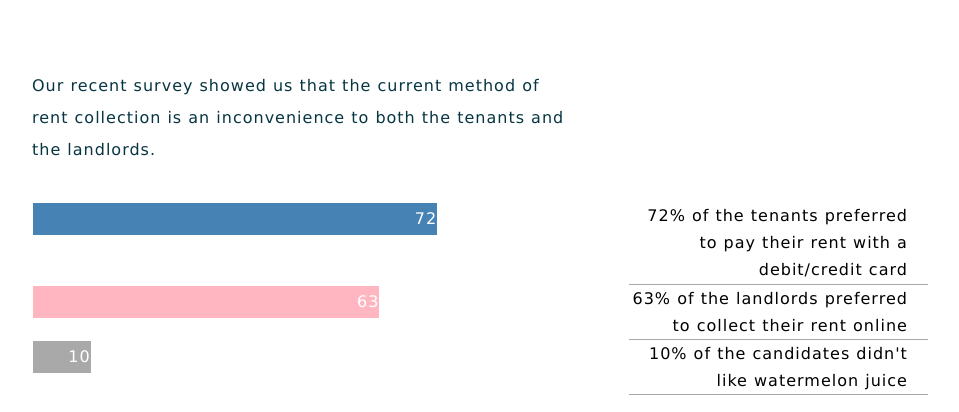
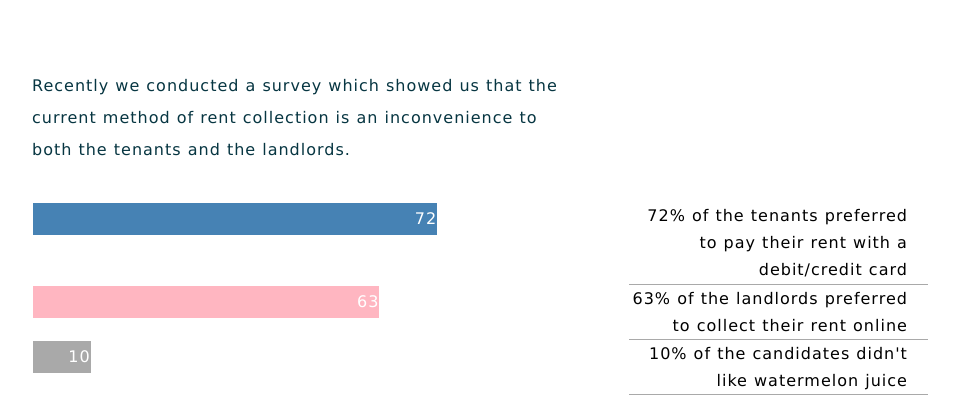
Before and after one commit to wrinq/wrinq, a website: page index.html in a window 1280 px wide. Shown: the part 198-610 px from the top of the page, without its empty margins (282-1241 px from the left). Drawn offline with Linux system fonts and the light colour scheme.

Commit message:
Yep I can't get no satisfaction

```diff
--- a/index.html
+++ b/index.html
@@ -19,7 +19,7 @@
 	  WRINQ
 	</div>
 	<p style="line-height:1.5em,font-size:100%">
-	  Our recent survey showed us that the current method of rent collection is an inconvenience to both the tenants and the landlords.
+	 Recently we conducted a survey which showed us that the current method of rent collection is an inconvenience to both the tenants and the landlords.
 </p>
       </div>
     </div>
```
Also changed, not shown: index_part_1.html (+1 -1 lines).
